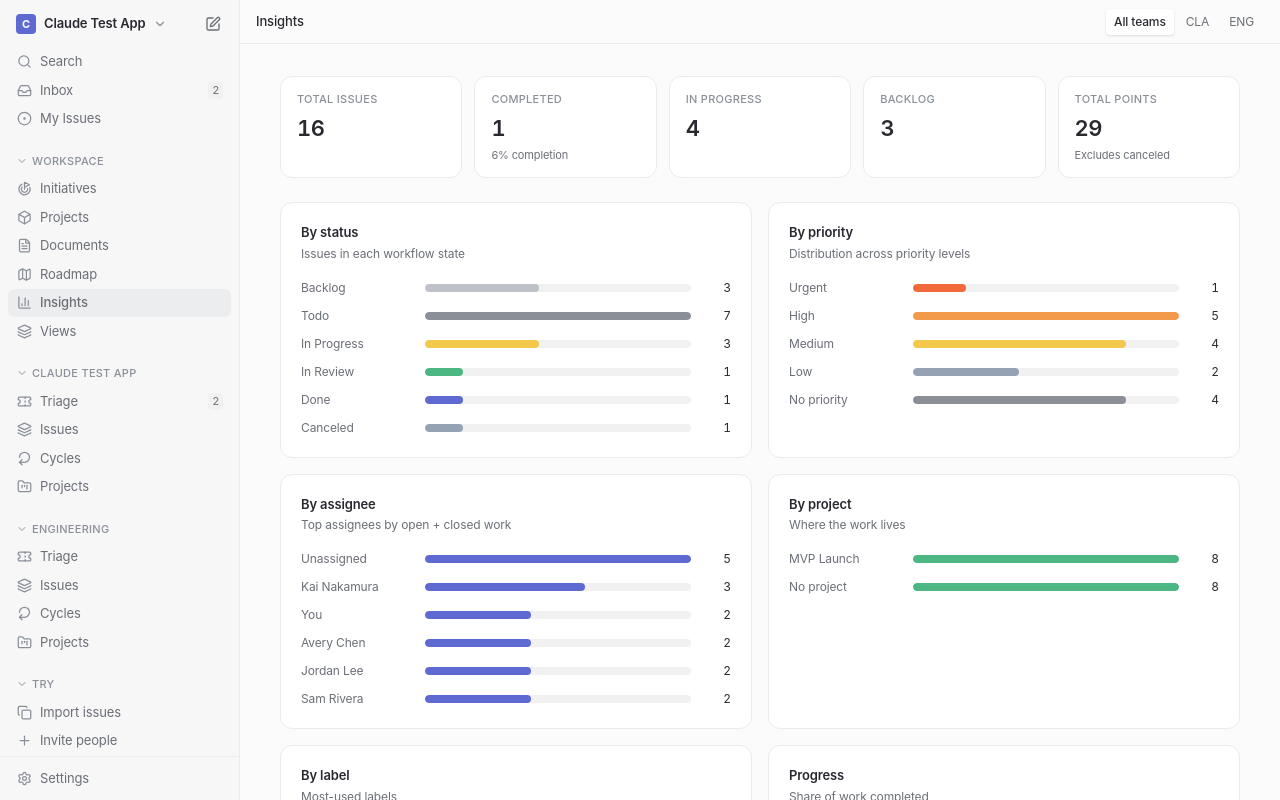
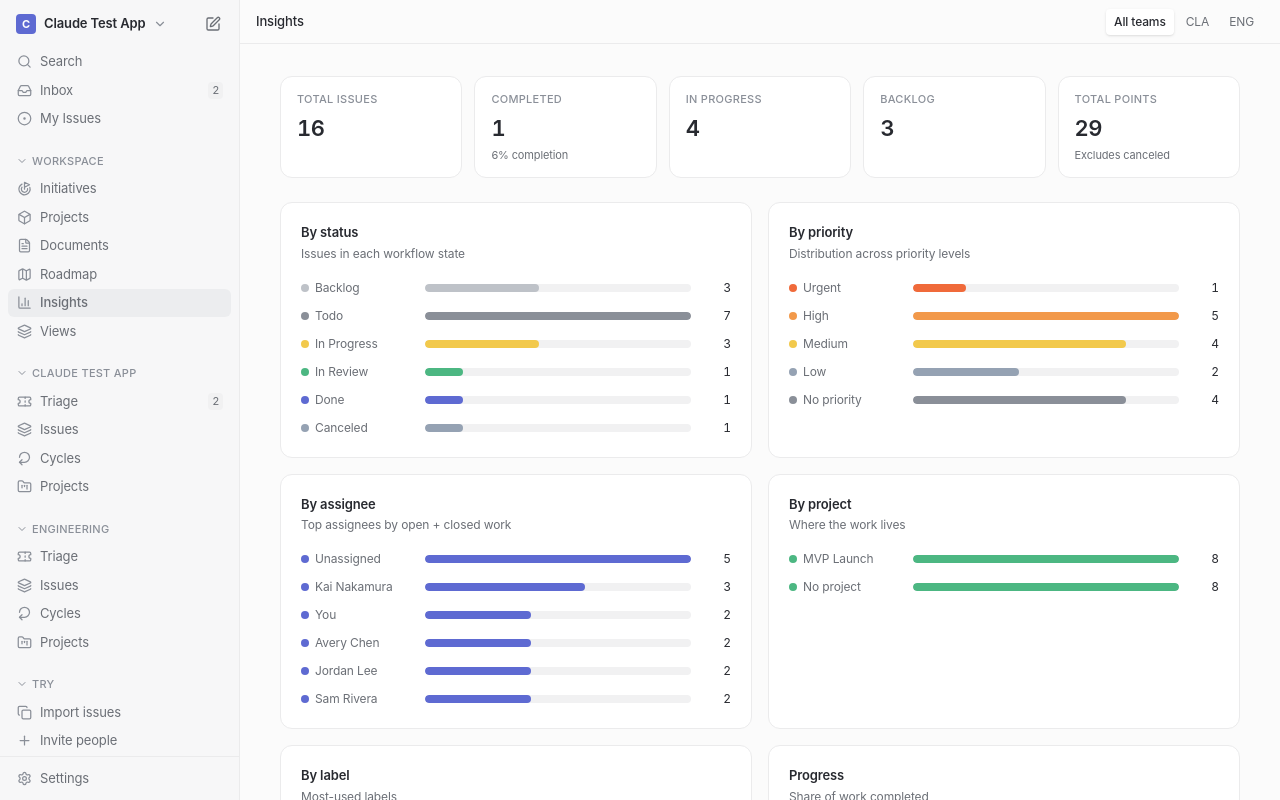
Before and after one commit to doanhnd9989/Flint, a React (Vite) app: page /insights in a window 1280 px wide. Built offline with nearby package versions, Linux system fonts and the light colour scheme.

Commit message:
Loop #85: 22 features (all settings stubs → real + Insights) + 0 confirmed bugs + Insights polish

```diff
--- a/src/views/InsightsView.tsx
+++ b/src/views/InsightsView.tsx
@@ -30,9 +30,13 @@ function BarChart({ bars, max }: { bars: Bar[]; max: number }) {
   return (
     <div className="space-y-2.5">
       {bars.map((b) => (
-        <div key={b.key} className="flex items-center gap-3">
-          <div className="w-28 shrink-0 truncate text-[12px] text-muted" title={b.label}>
-            {b.label}
+        <div key={b.key} className="group flex items-center gap-3">
+          <div className="flex w-28 shrink-0 items-center gap-1.5" title={b.label}>
+            <span
+              className="h-2 w-2 shrink-0 rounded-full"
+              style={{ backgroundColor: b.color }}
+            />
+            <span className="truncate text-[12px] text-muted group-hover:text-fg">{b.label}</span>
           </div>
           <div className="relative h-2 flex-1 overflow-hidden rounded-full bg-bg-tertiary">
             <div
```
Also changed, not shown: 2 other files (tests, documents, lock files or other folders).
